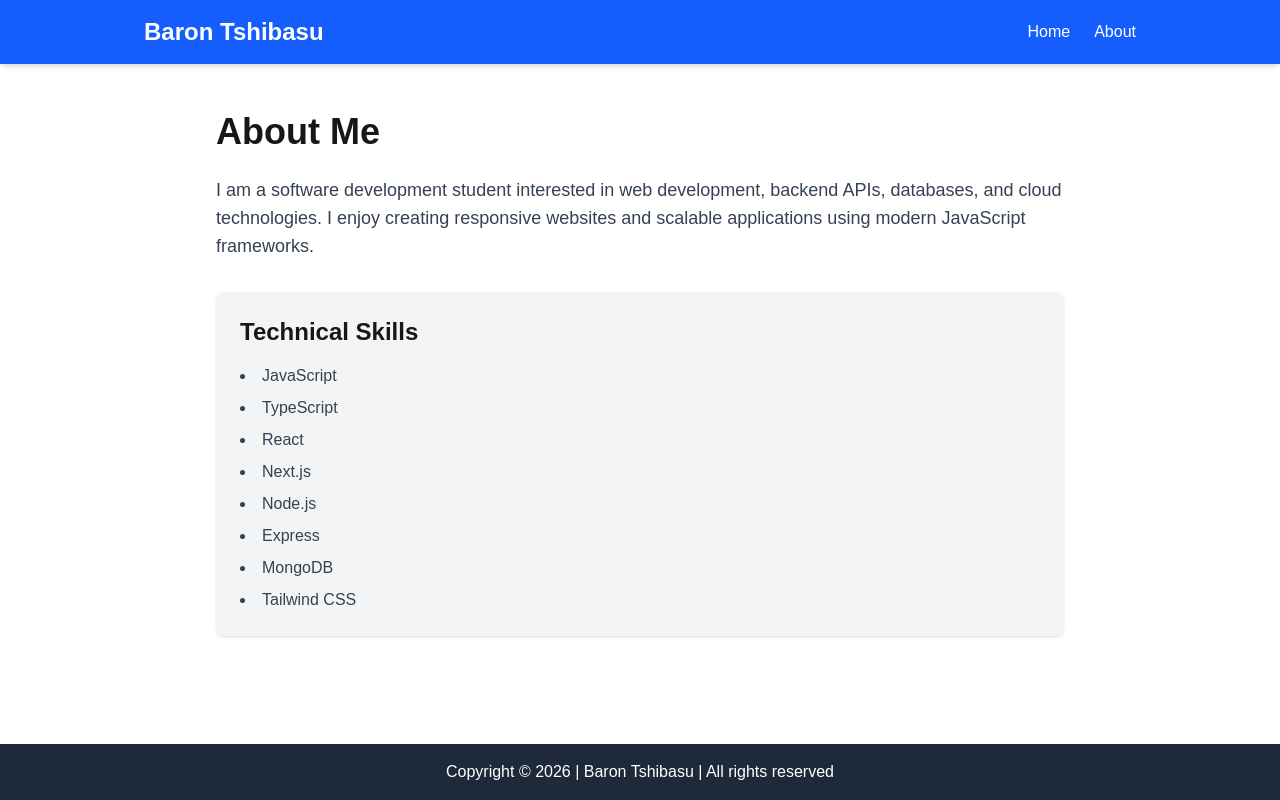
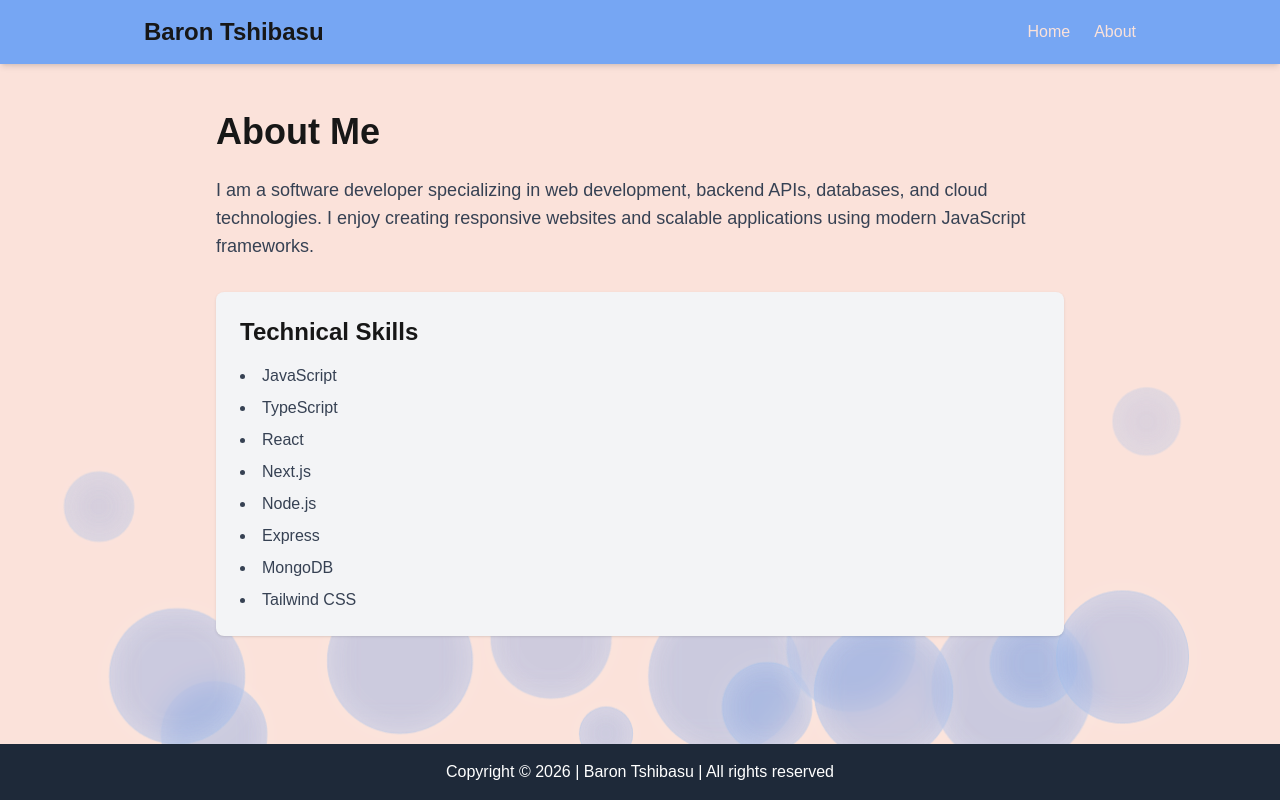
Before and after one commit to nrb2002/wdd430-portfolio, a Next.js app: page /about in a window 1280 px wide. Built offline with nearby package versions, Linux system fonts and the light colour scheme.

Commit message:
Improved globals.css
Added bubbles and improved contrast

```diff
--- a/app/about/page.tsx
+++ b/app/about/page.tsx
@@ -8,7 +8,7 @@ export default function About() {
       </h1>
 
       <p className="text-lg text-gray-700 mb-8">
-        I am a software development student interested in web
+        I am a software developer specializing in web
         development, backend APIs, databases, and cloud technologies.
         I enjoy creating responsive websites and scalable applications
         using modern JavaScript frameworks.
--- a/app/globals.css
+++ b/app/globals.css
@@ -1,14 +1,29 @@
 @import "tailwindcss";
 
 :root {
-  --background: #ffffff;
+  --background: #fbe2da;
   --foreground: #171717;
+  --primary: #76a6f3;
+  --accent-dark:#0b65f4;
 }
 
 @theme inline {
   --color-background: var(--background);
   --color-foreground: var(--foreground);
+  --color-primary: var(--primary);
+  --color-brand: var(--background);
+  --color-accent-dark: var(--accent-dark);
 }
+
+/*
+ Use @layer base for element-level defaults (headings, links, body text). Use @layer components for reusable patterns you want to apply via a class name.
+*/
+@layer base {
+  a {
+    @apply text-brand no-underline hover:text-indigo-600 underline-offset-4;
+  }
+}
+
 
 * {
   box-sizing: border-box;
@@ -24,3 +39,198 @@ body {
   font-family: Arial, Helvetica, sans-serif;
   margin: 0;
 }
+
+@layer components {
+
+  .bubble {
+    position: absolute;
+    bottom: -180px;
+    border-radius: 9999px;
+
+    background: rgba(119, 160, 231, 0.479);
+    border: 1px solid rgba(181, 213, 244, 0.45);
+
+    backdrop-filter: blur(16px);
+    -webkit-backdrop-filter: blur(16px);
+
+    box-shadow:
+      inset 0 0 30px rgba(255, 255, 255, .35),
+      0 0 40px rgba(255, 255, 255, .18);
+
+    animation-name: floatUp;
+    animation-timing-function: linear;
+    animation-iteration-count: infinite;
+  }
+
+  @keyframes floatUp {
+    0% {
+      transform: translateY(0) scale(.8);
+      opacity: 0;
+    }
+
+    10% {
+      opacity: .85;
+    }
+
+    50% {
+      opacity: .55;
+    }
+
+    100% {
+      transform: translateY(-120vh) scale(1.25);
+      opacity: 0;
+    }
+  }
+
+  /* Bubble 1 */
+  .bubble-1 {
+    left: 5%;
+    width: 70px;
+    height: 70px;
+    animation: floatUp 12s linear infinite;
+  }
+
+  .bubble-2 {
+    left: 12%;
+    width: 120px;
+    height: 120px;
+    animation: floatUp 18s linear infinite;
+    animation-delay: 2s;
+  }
+
+  .bubble-3 {
+    left: 18%;
+    width: 90px;
+    height: 90px;
+    animation: floatUp 14s linear infinite;
+    animation-delay: 4s;
+  }
+
+  .bubble-4 {
+    left: 25%;
+    width: 160px;
+    height: 160px;
+    animation: floatUp 22s linear infinite;
+  }
+
+  .bubble-5 {
+    left: 31%;
+    width: 80px;
+    height: 80px;
+    animation: floatUp 13s linear infinite;
+    animation-delay: 5s;
+  }
+
+  .bubble-6 {
+    left: 38%;
+    width: 130px;
+    height: 130px;
+    animation: floatUp 19s linear infinite;
+  }
+
+  .bubble-7 {
+    left: 45%;
+    width: 60px;
+    height: 60px;
+    animation: floatUp 11s linear infinite;
+    animation-delay: 3s;
+  }
+
+  .bubble-8 {
+    left: 50%;
+    width: 170px;
+    height: 170px;
+    animation: floatUp 24s linear infinite;
+  }
+
+  .bubble-9 {
+    left: 56%;
+    width: 100px;
+    height: 100px;
+    animation: floatUp 15s linear infinite;
+    animation-delay: 2s;
+  }
+
+  .bubble-10 {
+    left: 61%;
+    width: 140px;
+    height: 140px;
+    animation: floatUp 20s linear infinite;
+  }
+
+  .bubble-11 {
+    left: 67%;
+    width: 75px;
+    height: 75px;
+    animation: floatUp 12s linear infinite;
+    animation-delay: 4s;
+  }
+
+  .bubble-12 {
+    left: 72%;
+    width: 180px;
+    height: 180px;
+    animation: floatUp 26s linear infinite;
+  }
+
+  .bubble-13 {
+    left: 77%;
+    width: 95px;
+    height: 95px;
+    animation: floatUp 16s linear infinite;
+    animation-delay: 1s;
+  }
+
+  .bubble-14 {
+    left: 82%;
+    width: 145px;
+    height: 145px;
+    animation: floatUp 21s linear infinite;
+  }
+
+  .bubble-15 {
+    left: 87%;
+    width: 65px;
+    height: 65px;
+    animation: floatUp 10s linear infinite;
+  }
+
+  .bubble-16 {
+    left: 92%;
+    width: 115px;
+    height: 115px;
+    animation: floatUp 17s linear infinite;
+    animation-delay: 6s;
+  }
+
+  .bubble-17 {
+    left: 8%;
+    width: 150px;
+    height: 150px;
+    animation: floatUp 23s linear infinite;
+  }
+
+  .bubble-18 {
+    left: 42%;
+    width: 85px;
+    height: 85px;
+    animation: floatUp 14s linear infinite;
+    animation-delay: 7s;
+  }
+
+  .bubble-19 {
+    left: 63%;
+    width: 155px;
+    height: 155px;
+    animation: floatUp 25s linear infinite;
+  }
+
+  .bubble-20 {
+    left: 95%;
+    width: 90px;
+    height: 90px;
+    animation: floatUp 16s linear infinite;
+    animation-delay: 8s;
+  }
+
+}
--- a/app/layout.tsx
+++ b/app/layout.tsx
@@ -14,7 +14,13 @@ export default function RootLayout({
 }) {
   return (
     <html lang="en">
-      <body className="min-h-screen flex flex-col">
+      <body className="relative min-h-screen flex flex-col overflow-x-hidden bg-slate-950">
+        <div className="bubble-container pointer-events-none fixed inset-0 -z-10 overflow-hidden">
+          {Array.from({ length: 20 }).map((_, index) => (
+            <span key={index} className={`bubble bubble-${index + 1}`}></span>
+          ))}
+        </div>
+
         <Header />
 
         <main className="flex-grow">
--- a/components/Header.tsx
+++ b/components/Header.tsx
@@ -2,7 +2,7 @@ import Link from "next/link";
 
 export default function Header() {
   return (
-    <header className="bg-blue-600 text-white shadow-md">
+    <header className="bg-primary text-dark shadow-md">
       <div className="max-w-5xl mx-auto px-4 py-4">
 
         <div className="flex items-center justify-between">
@@ -42,13 +42,12 @@ export default function Header() {
               ☰
             </summary>
 
-            <nav className="absolute right-0 mt-3 w-40 rounded-lg bg-white text-gray-800 shadow-lg">
-              <ul className="flex flex-col p-4 gap-2">
-
+            <nav className="absolute right-0 mt-3 w-48 rounded-xl bg-[#0B2545]/90 backdrop-blur-md text-white shadow-xl border border-white/20">
+              <ul className="flex flex-col gap-2 p-3">
                 <li>
                   <Link
                     href="/"
-                    className="block rounded-md px-3 py-2 transition-colors hover:bg-blue-600 hover:text-white"
+                    className="block rounded-md px-3 py-2 transition-colors hover:bg-accent-dark hover:text-cyan-300"
                   >
                     Home
                   </Link>
@@ -57,12 +56,11 @@ export default function Header() {
                 <li>
                   <Link
                     href="/about"
-                    className="block rounded-md px-3 py-2 transition-colors hover:bg-blue-600 hover:text-white"
+                    className="block rounded-md px-3 py-2 transition-colors hover:bg-white/10 hover:text-cyan-300"
                   >
                     About
                   </Link>
                 </li>
-
               </ul>
             </nav>
           </details>
--- a/components/ProjectCard.tsx
+++ b/components/ProjectCard.tsx
@@ -7,7 +7,7 @@ interface ProjectCardProps {
 
 export default function ProjectCard({title, description, technologies, link}: ProjectCardProps) {
   return (
-    <article className="p-4 border-l-4 border-blue-600 bg-gray-50 rounded">
+    <article className="p-4 border-l-4 border-primary bg-gray-50 rounded">
       <h3 className="text-xl font-bold mb-2">{title}</h3>
       <p className="text-gray-700 mb-3">{description}</p>
       <p className="text-sm text-gray-600">
@@ -15,7 +15,7 @@ export default function ProjectCard({title, description, technologies, link}: Pr
       </p>
       {link && (
         <p className="mt-2">
-          <a href={link} target="_blank" rel="noopener noreferrer" className="text-blue-600 hover:underline">View Project</a>
+          <a href={link} target="_blank" rel="noopener noreferrer" className="text-accent-dark hover:underline">View Project</a>
         </p>
       )}
     </article>
```
